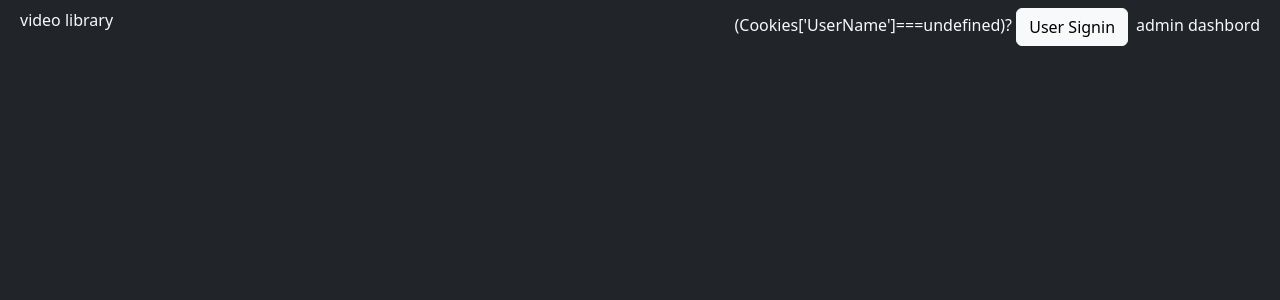
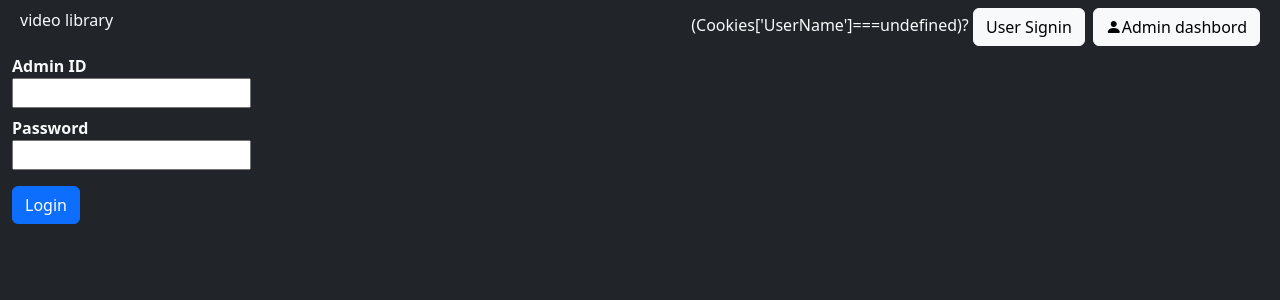
Before and after one commit to dev-satish-codes/react-project-ssg, a React (Create React App) app in the folder react-project-app/: page /AdminLogin in a window 1280 px wide. Shown: the top 300 px of the page. Built offline with nearby package versions, Linux system fonts and the light colour scheme; no server answers.

Commit message:
updated
updated

```diff
--- a/react-project-app/src/App.js
+++ b/react-project-app/src/App.js
@@ -6,6 +6,7 @@ import { UserRegister } from './components/user-register';
 import { UserLogin } from './components/user-login';
 import { Cookies } from 'react-cookie';
 import { UserDashbord } from './components/user-dashbord';
+import { AdminLogin } from './components/admin-login';
 
 function App() {
   return (
@@ -19,7 +20,7 @@ function App() {
 
           (Cookies['UserName']===undefined)? <Link to='/UserLogin' className='btn btn-light me-2'>User Signin</Link>
 
-          admin dashbord
+         <Link to="/AdminLogin" className='btn btn-light'><span className='bi bi-person-fill'></span>Admin dashbord</Link>
         </div>
 
       </header>
@@ -29,6 +30,7 @@ function App() {
           <Route path='UserRegister' element={<UserRegister/>}></Route>
           <Route path='UserLogin' element={<UserLogin/>}></Route>
           <Route path='UserDashbord' element={<UserDashbord/>}></Route>
+          <Route path='AdminLogin' element={<AdminLogin/>}></Route>
         </Routes>
       </section>
       </BrowserRouter>
--- /dev/null
+++ b/react-project-app/src/components/admin-login.jsx
@@ -0,0 +1,50 @@
+import axios from "axios";
+import { useFormik } from "formik";
+import { useEffect, useState } from "react"
+import { useCookies } from "react-cookie";
+import { useNavigate } from "react-router-dom";
+
+export function AdminLogin(){
+
+    const [users,setusers]= useState([{UserID:'',Password:''}]);
+    const [errors,seterrors]=useState('');
+
+    const [cookie,setCookie,removeCookie] = useCookies('adminName');
+    let navigate = useNavigate();
+
+    const formik = useFormik({
+        initialValues:{
+            UserID:'',
+            Password:''
+        },
+        onSubmit:(values)=>{
+            var user = users.find(item=>item.UserID === values.UserID)
+            if(user.Password === values.Password){
+                setCookie("adminName",user.UserID)
+                navigate('/AdminDashbord')
+            }else{
+                seterrors('Invalid credentials....')
+            }
+        }
+    })
+    useEffect(()=>{
+        axios.get('http://127.0.0.1:2200/admin')
+        .then((responce)=>{
+            setusers(responce.data)
+        })
+    },[])
+    return(
+        <div>
+            <form onSubmit={formik.handleSubmit}>
+                <dl>
+                    <dt>Admin ID</dt>
+                    <dd><input type="text" onChange={formik.handleChange} name="UserID" /></dd>
+                    <dt>Password</dt>
+                    <dd><input type="password" onChange={formik.handleChange} name="Password" /></dd>
+                </dl>
+                <button className="btn btn-primary">Login</button>
+                <p className=" h3 text-danger">{errors}</p>
+            </form>
+        </div>
+    )
+}
```
